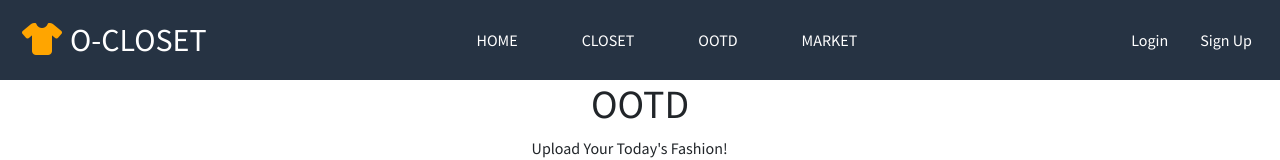
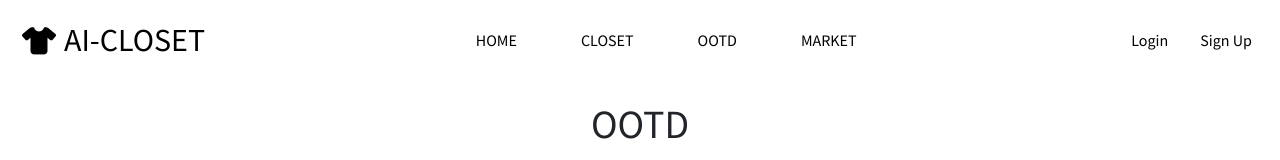
Before and after one commit to minleejae/aiClosetToUpgrade, a React (Create React App) app in the folder client/: page /board in a window 1280 px wide. Shown: the top 160 px of the page. Built offline with nearby package versions, Linux system fonts and the light colour scheme.

Commit message:
REFACTOR: Header.css 파일 분리 및 Header ui 변경

```diff
--- a/client/src/App.css
+++ b/client/src/App.css
@@ -1,82 +1,15 @@
-/* .App {
-  text-align: center;
-} */
-
-a:hover {
-  color: white;
-}
-li:hover {
-  color: black;
+body {
+  margin: 0;
+  font-family: "Source Sans Pro";
 }
 
 ul {
   margin: 0;
 }
 
-body {
-  margin: 0;
-  font-family: "Source Sans Pro";
-}
-
 a {
   text-decoration: none;
-  color: white;
-}
-
-.navbar {
-  display: flex;
-  justify-content: space-between;
-  align-items: center;
-  background-color: #263343;
-  padding: 16px 12px;
-}
-
-.navbar__logo {
-  font-size: 32px;
-  color: white;
-  padding-right: 12px;
-}
-
-.navbar__logo i {
-  color: orange;
-  font-size: 1em;
-  padding-left: 10px;
-  padding-right: 8px;
-}
-
-.navbar__log,
-.navbar__menu {
-  display: flex;
-  align-items: center;
-  list-style: none;
-  padding-left: 0;
-}
-
-.navbar__menu li {
-  padding: 8px 32px;
-}
-
-.navbar__menu li:hover {
-  background-color: orange;
-  border-radius: 1rem;
-}
-
-.navbar__log li {
-  padding: 8px 16px;
-}
-
-.navbar__log li:hover {
-  background-color: salmon;
-  border-radius: 1rem;
-}
-
-li:hover > a,
-.navbar__log > div:hover > a {
   color: black;
-}
-
-.navbar__log {
-  color: white;
 }
 
 #previewImage {
@@ -97,49 +30,8 @@ li:hover > a,
   align-items: center; /* center items horizontally, in this case */
 }
 
-.navbar__toggleBtn {
-  display: none;
-  position: absolute;
-  right: 32px;
-  font-size: 24px;
-  color: orange;
-}
-
 #uploadBox > * {
   margin: 10px;
 }
 
-@media screen and (max-width: 1000px) {
-  .navbar {
-    flex-direction: column;
-    align-items: flex-start;
-  }
-
-  .navbar__menu {
-    display: none;
-    flex-direction: column;
-    align-items: center;
-    width: 100%;
-  }
-
-  .navbar__menu li {
-    width: 100%;
-  }
-
-  .navbar__log {
-    display: none;
-    justify-content: center;
-    width: 100%;
-  }
-
-  .navbar__toggleBtn {
-    display: block;
-  }
-
-  .navbar__menu.active,
-  .navbar__log.active {
-    display: flex;
-  }
-}
-
 /* ----------------여기까지 헤더 css----------- */
--- a/client/src/components/Closet.js
+++ b/client/src/components/Closet.js
@@ -7,11 +7,11 @@ const Closet = ({ loginState, setLoginState }) => {
   const [uploadActive, setUploadActive] = useState(false);
   const [downloadImg, setDownloadImg] = useState(null);
 
-    useEffect(() => { }, [uploadActive]);
+  useEffect(() => {}, [uploadActive]);
 
   console.log("downloadImg", downloadImg);
   return (
-        <div>
+    <div style={{ paddingTop: 100 + "px" }}>
       Closet
       <ClothesRow />
       <button
--- a/client/src/components/Community.js
+++ b/client/src/components/Community.js
@@ -8,7 +8,7 @@ const Community = () => {
   const navigate = useNavigate();
 
   return (
-    <div>
+    <div style={{ paddingTop: 100 + "px" }}>
       <div
         style={{
           display: "flex",
--- a/client/src/components/Header.js
+++ b/client/src/components/Header.js
@@ -2,10 +2,24 @@ import React, { useState, useEffect } from "react";
 import { useCookies } from "react-cookie";
 import { useNavigate } from "react-router-dom";
 import $ from "jquery";
+import "./componentsCss/Header.css";
 
 const Header = ({ loginState }) => {
   const [cookies, setCookie, removeCookie] = useCookies(["userData"]);
   const navigate = useNavigate();
+
+  //나중에 스크롤 이벤트 무한스크롤링과 함께 리팩토링 예정
+  const [scrollPosition, setScrollPosition] = useState(0);
+  const updateScroll = () => {
+    console.log("sP", scrollPosition);
+    setScrollPosition(window.scrollY || document.documentElement.scrollTop);
+  };
+  useEffect(() => {
+    window.addEventListener("scroll", updateScroll);
+    return () => {
+      window.removeEventListener("scroll", updateScroll);
+    };
+  });
 
   //작은화면일 때 햄버거버튼 토글에 따라 메뉴창 보이게 하기
   const handleClickToggleBtn = (e) => {
@@ -20,10 +34,17 @@ const Header = ({ loginState }) => {
   });
 
   return (
-    <nav className="navbar">
+    <nav
+      className={scrollPosition < 33 ? "navbar" : "navbar-scrolled"}
+      style={{
+        position: "fixed",
+        width: 100 + "%",
+        zIndex: 1000,
+      }}
+    >
       <div className="navbar__logo">
         <i className="fa-solid fa-shirt"></i>
-        <a href="/">O-CLOSET</a>
+        <a href="/">AI-CLOSET</a>
       </div>
       <ul className="navbar__menu">
         <li>
--- a/client/src/components/Login.js
+++ b/client/src/components/Login.js
@@ -40,7 +40,7 @@ const Login = ({ signInData, onChangeSignInData }) => {
   };
 
   return (
-    <div>
+    <div style={{ paddingTop: 100 + "px" }}>
       <div className="album">
         <div className="container">
           <form>
--- a/client/src/components/Signup.js
+++ b/client/src/components/Signup.js
@@ -60,7 +60,7 @@ const Signup = ({ signUpData, setSignUpdata, onChangeSignUpdata }) => {
   };
 
   return (
-    <div className="album">
+    <div className="album" style={{ paddingTop: 100 + "px" }}>
       <div className="container">
         <form>
           <div className="mb-3">
--- a/client/src/components/closetUtils/UploadImage.js
+++ b/client/src/components/closetUtils/UploadImage.js
@@ -13,7 +13,7 @@ const UploadImage = ({ uploadActive, setUploadActive }) => {
   //upload 버튼 여러번 클릭되는 것을 방지하기 위한 state
   const [uploadButtonClicked, setUploadButtonClicked] = useState(false);
 
-    useEffect(() => { }, [selectedFile, uploadButtonClicked]);
+  useEffect(() => {}, [selectedFile, uploadButtonClicked]);
 
   const fileSelectedHandler = (event) => {
     const file = event.target.files[0];
--- /dev/null
+++ b/client/src/components/componentsCss/Header.css
@@ -0,0 +1,112 @@
+.navbar__logo a:hover {
+  color: orange;
+}
+li:hover {
+  color: black;
+}
+
+.navbar {
+  display: flex;
+  justify-content: space-between;
+  align-items: center;
+  background-color: white;
+  opacity: 100%;
+  padding: 16px 12px;
+}
+
+.navbar-scrolled {
+  display: flex;
+  justify-content: space-between;
+  align-items: center;
+  background-color: white;
+  padding: 16px 12px;
+}
+
+.navbar__logo {
+  font-size: 32px;
+  color: black;
+  padding-right: 12px;
+}
+
+.navbar__logo i {
+  color: black;
+  font-size: 0.85em;
+  padding-left: 10px;
+  padding-right: 8px;
+}
+
+.navbar__log,
+.navbar__menu {
+  display: flex;
+  align-items: center;
+  list-style: none;
+  padding-left: 0;
+}
+
+.navbar__menu li {
+  padding: 8px 32px;
+}
+
+.navbar__menu li:hover {
+  background-color: orange;
+  border-radius: 1rem;
+}
+
+.navbar__log li {
+  padding: 8px 16px;
+}
+
+.navbar__log li:hover {
+  background-color: salmon;
+  border-radius: 1rem;
+}
+
+li:hover > a,
+.navbar__log > div:hover > a {
+  color: black;
+}
+
+.navbar__log {
+  color: white;
+}
+
+.navbar__toggleBtn {
+  display: none;
+  position: absolute;
+  right: 32px;
+  font-size: 24px;
+  color: orange;
+}
+
+@media screen and (max-width: 843px) {
+  .navbar {
+    flex-direction: column;
+    align-items: flex-start;
+  }
+
+  .navbar__menu {
+    display: none;
+    flex-direction: column;
+    align-items: center;
+    width: 100%;
+  }
+
+  .navbar__menu li {
+    width: 100%;
+  }
+
+  .navbar__log {
+    display: none;
+    justify-content: center;
+    width: 100%;
+  }
+
+  .navbar__toggleBtn {
+    display: block;
+  }
+
+  .navbar__menu.active,
+  .navbar__log.active {
+    display: flex;
+  }
+}
```
Lines whose indentation alone changed are shown as unchanged.
